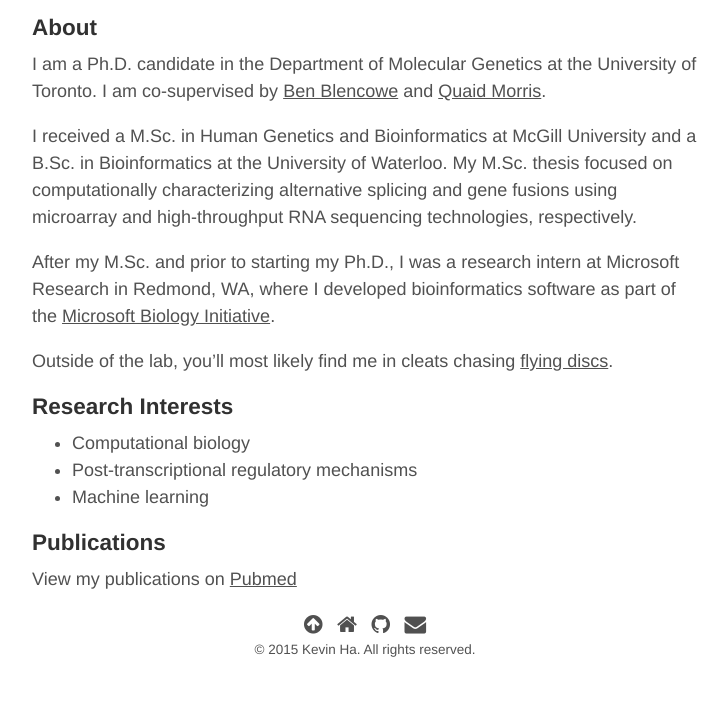
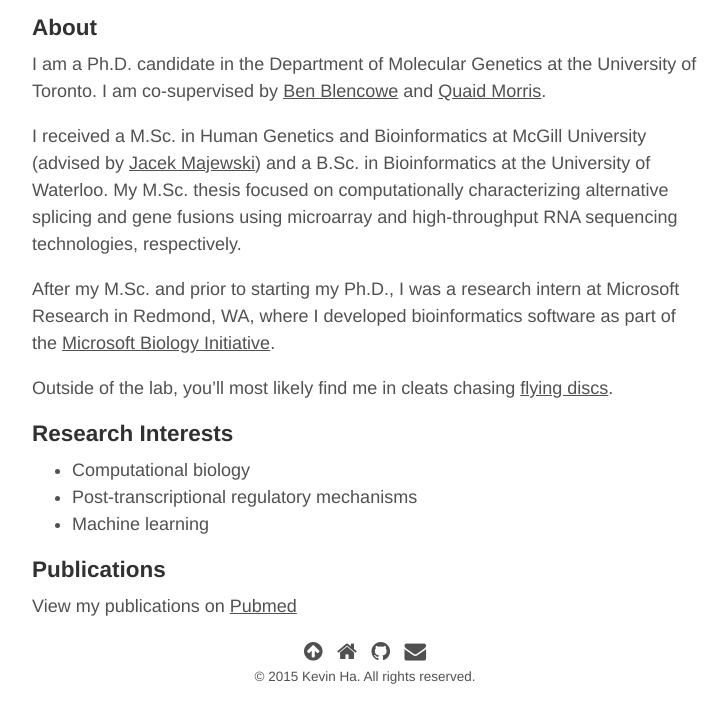
Before and after one commit to kcha/kcha.github.io, a Jekyll site: the page built from index.md, in a window 1280 px wide, cut to the strip 214-937 px from the top of the page. Shown: the whole strip, without its empty margins (275-1003 px from the left). Built offline with Jekyll 4.4.1, drawn with Linux system fonts in a browser that asks for light colours; nearby versions of some CDN libraries; before the commit the page ends 910 px from its top, so only the background shows below that.

Commit message:
Update about

```diff
--- a/index.md
+++ b/index.md
@@ -12,7 +12,8 @@ of Toronto. I am co-supervised by [Ben
 Blencowe](http://sites.utoronto.ca/intron) and [Quaid
 Morris](http://morrislab.med.utoronto.ca/homepage.html).
 
-I received a M.Sc. in Human Genetics and Bioinformatics at McGill University and
+I received a M.Sc. in Human Genetics and Bioinformatics at McGill University
+(advised by [Jacek Majewski](http://www.genomequebec.mcgill.ca/compgen/majewskilab)) and
 a B.Sc. in Bioinformatics at the University of Waterloo. My M.Sc. thesis focused
 on computationally characterizing alternative splicing and gene fusions using
 microarray and high-throughput RNA sequencing technologies, respectively.
```
